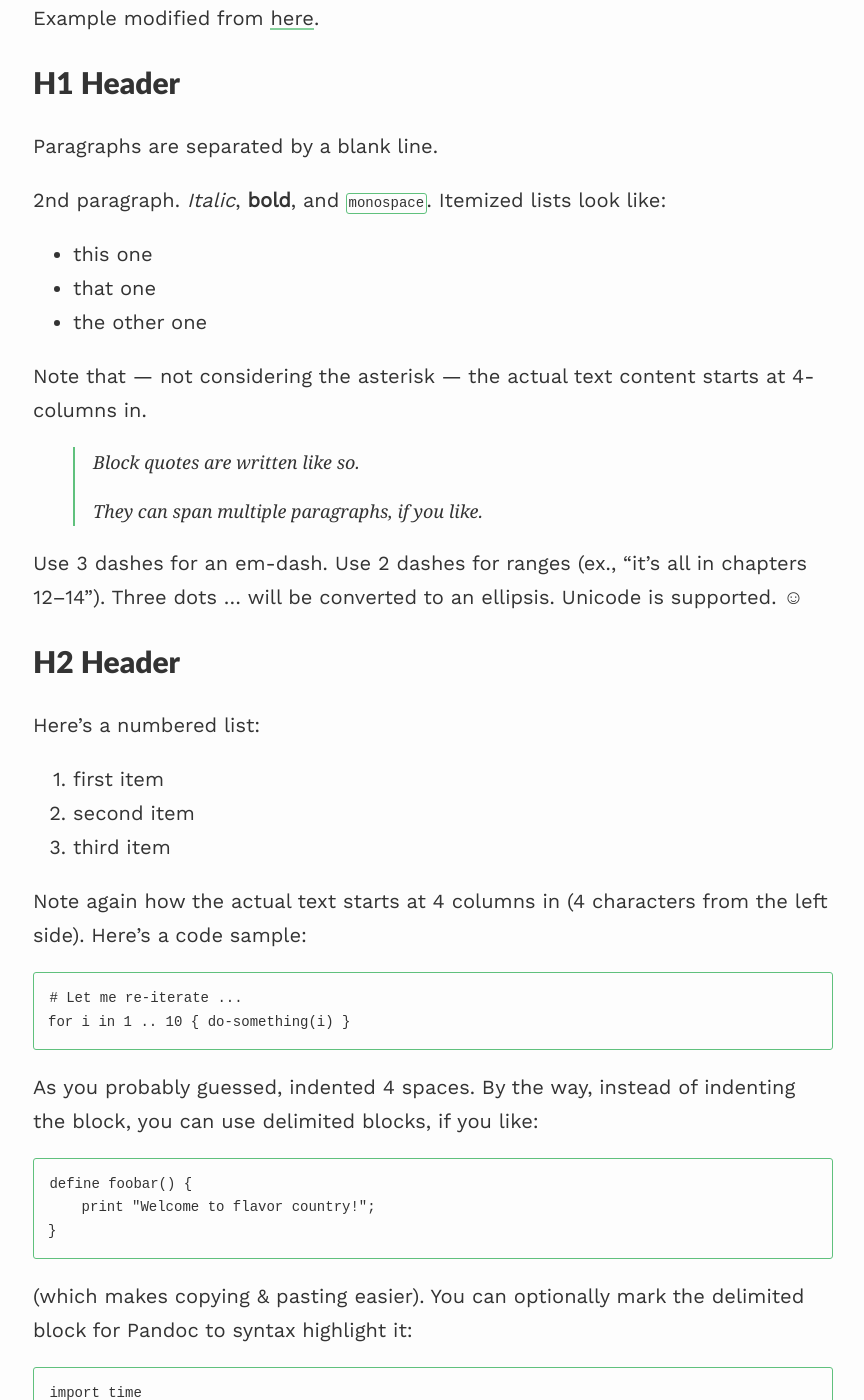
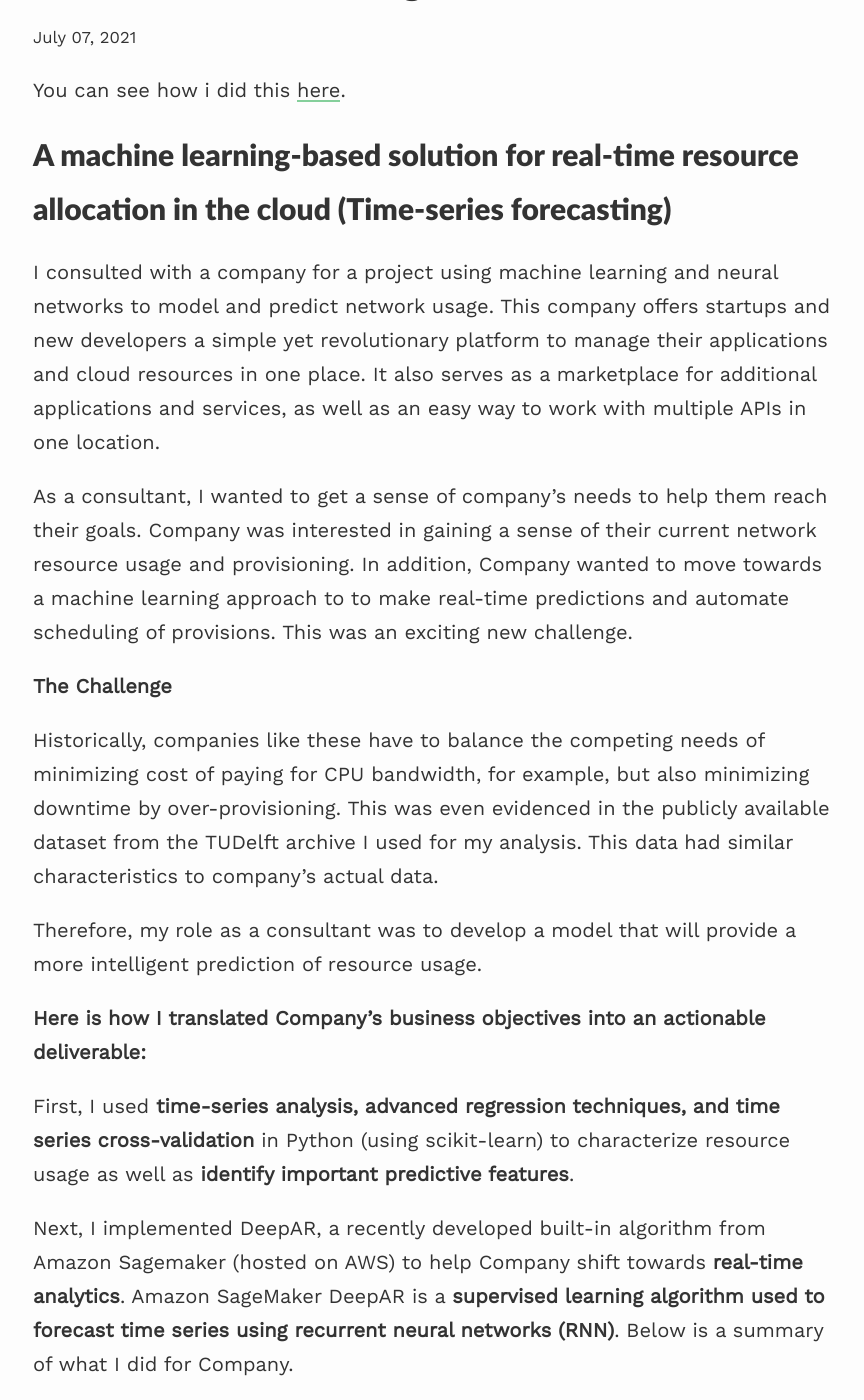
Before and after one commit to shubhamtiwari10/portfolio, a Jekyll site: the page built from _projects/2_project.md, in a window 1280 px wide and 1400 px high, scrolled down 301 px. Shown: the whole window, without its empty margins (207-1071 px from the left). Built offline with Jekyll 4.4.1, drawn with Linux system fonts in a browser that asks for light colours; nearby versions of some CDN libraries; formulas are drawn with MathJax 3; some of the changed text lies outside the part shown.

Commit message:
Update 2_project.md

```diff
--- a/_projects/2_project.md
+++ b/_projects/2_project.md
@@ -1,15 +1,29 @@
 ---
 layout: post
-title: A longer Project Title
-description: short project description
+title: Modeling System Resource Usage for Predictive Scheduling
+description: Time-series forecasting
 ---
 
-Example modified from [here](http://www.unexpected-vortices.com/sw/rippledoc/quick-markdown-example.html){:target="_blank"}.
+You can see how i did this [here](https://github.com/shubhamtiwari10/Modeling-System-Resource-Usage-for-Predictive-Scheduling){:target="_blank"}.
 
-H1 Header
+A machine learning-based solution for real-time resource allocation in the cloud (Time-series forecasting)
 ============
 
-Paragraphs are separated by a blank line.
+ I consulted with a company for a project using machine learning and neural networks to model and predict network usage. This company offers startups and new developers a simple yet revolutionary platform to manage their applications and cloud resources in one place. It also serves as a marketplace for additional applications and services, as well as an easy way to work with multiple APIs in one location.
+
+As a consultant, I wanted to get a sense of company’s needs to help them reach their goals. Company was interested in gaining a sense of their current network resource usage and provisioning. In addition, Company wanted to move towards a machine learning approach to to make real-time predictions and automate scheduling of provisions. This was an exciting new challenge.
+
+**The Challenge**
+
+Historically, companies like these have to balance the competing needs of minimizing cost of paying for CPU bandwidth, for example, but also minimizing downtime by over-provisioning. This was even evidenced in the publicly available dataset from the TUDelft archive I used for my analysis. This data had similar characteristics to company’s actual data.
+
+Therefore, my role as a consultant was to develop a model that will provide a more intelligent prediction of resource usage.
+
+**Here is how I translated Company’s business objectives into an actionable deliverable:**
+
+First, I used **time-series analysis, advanced regression techniques, and time series cross-validation** in Python (using scikit-learn) to characterize resource usage as well as **identify important predictive features**.
+
+Next, I implemented DeepAR, a recently developed built-in algorithm from Amazon Sagemaker (hosted on AWS) to help Company shift towards **real-time analytics**. Amazon SageMaker DeepAR is a **supervised learning algorithm used to forecast time series using recurrent neural networks (RNN)**. Below is a summary of what I did for Company.
 
 2nd paragraph. *Italic*, **bold**, and `monospace`. Itemized lists
 look like:
```
